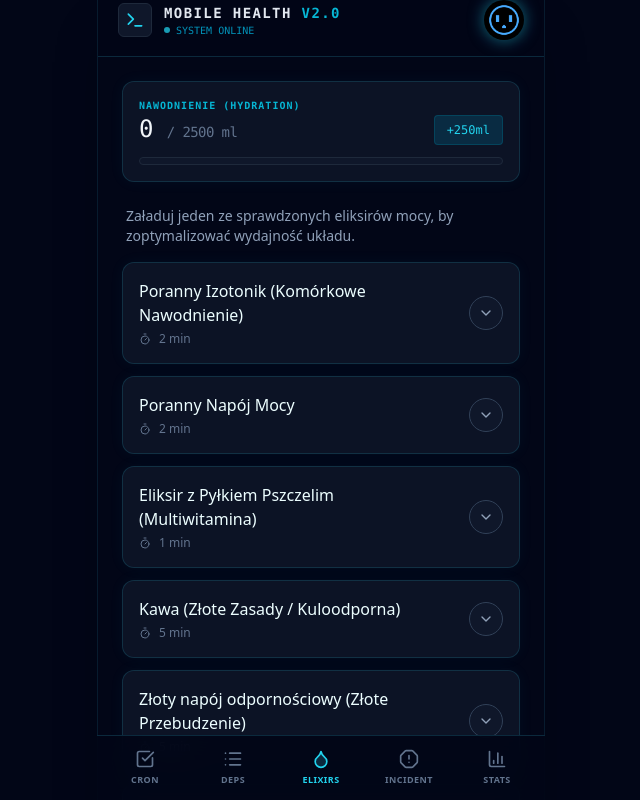
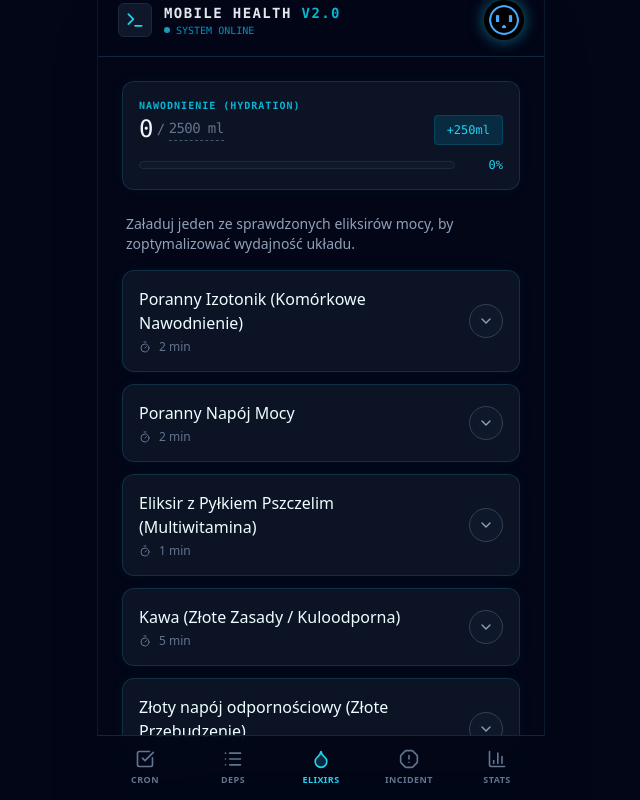
Before and after one commit to mariusz-pk/Zdrowie-IT, a React (Vite) app: page / in a window 1280 px wide. Both pictures are taken after a click on the button "ELIXIRS". Shown: the top 800 px of the page, without its empty margins (319-959 px from the left). Built offline with nearby package versions, Linux system fonts and the light colour scheme.

Commit message:
feat(cron): add Vitamin D3K2 tracking and improve hydration logger
- Add Vitamin D3K2 checkbox to DailyCron with scoring integration.
- Update score calculation logic for balanced weighting.
- Add hydration history logs and configurable goal setting in RuntimeElixirs.

```diff
--- a/src/components/DailyCron.tsx
+++ b/src/components/DailyCron.tsx
@@ -7,6 +7,7 @@ type DailyCronState = {
   neatProcess: boolean;
   neatSteps: string;
   shutdownSequence: boolean;
+  vitaminD3K2: boolean;
   energia: number;
   sen: number;
 };
@@ -25,6 +26,7 @@ const DEFAULT_STATE: DailyCronState = {
   neatProcess: false,
   neatSteps: '',
   shutdownSequence: false,
+  vitaminD3K2: false,
   energia: 5,
   sen: 5,
 };
@@ -54,9 +56,11 @@ export function DailyCron() {
     if (state.threadSleep) checks++;
     if (state.neatProcess) checks++;
     if (state.shutdownSequence) checks++;
+    if (state.vitaminD3K2) checks++;
 
-    const energiaPoints = (state.energia / 10) * 30;
-    const senPoints = (state.sen / 10) * 30;
+    // (5 checks * 10 points = max 50 points) + 25 + 25 = 100
+    const energiaPoints = (state.energia / 10) * 25;
+    const senPoints = (state.sen / 10) * 25;
 
     const calculatedScore = Math.round((checks * 10) + energiaPoints + senPoints);
     setScore(Math.min(100, Math.max(0, calculatedScore)));
@@ -159,6 +163,12 @@ export function DailyCron() {
         </label>
 
         <label className={`flex items-center gap-3 ${isReadOnly ? 'cursor-default' : 'cursor-pointer group'}`}>
+          <input type="checkbox" checked={state.vitaminD3K2} onChange={() => handleCheck('vitaminD3K2')} disabled={isReadOnly}
+            className="w-5 h-5 rounded border-cyan-700 bg-slate-900 text-cyan-400 focus:ring-cyan-500 focus:ring-offset-slate-900 transition-colors disabled:opacity-50" />
+          <span className={`text-sm transition-colors ${state.vitaminD3K2 ? 'text-slate-200' : 'text-slate-400'} ${!isReadOnly && 'group-hover:text-cyan-300'}`}>Witamina D3 + K2 MK7 (z tłuszczami) <span className="text-xs text-slate-500">- load_balancer</span></span>
+        </label>
+
+        <label className={`flex items-center gap-3 ${isReadOnly ? 'cursor-default' : 'cursor-pointer group'}`}>
           <input type="checkbox" checked={state.threadSleep} onChange={() => handleCheck('threadSleep')} disabled={isReadOnly}
             className="w-5 h-5 rounded border-cyan-700 bg-slate-900 text-cyan-400 focus:ring-cyan-500 focus:ring-offset-slate-900 transition-colors disabled:opacity-50" />
           <span className={`text-sm transition-colors ${state.threadSleep ? 'text-slate-200' : 'text-slate-400'} ${!isReadOnly && 'group-hover:text-cyan-300'}`}>Kawa &gt;90 min <span className="text-xs text-slate-500">- Thread.sleep</span></span>
--- a/src/components/RuntimeElixirs.tsx
+++ b/src/components/RuntimeElixirs.tsx
@@ -110,15 +110,40 @@ function ElixirCard({ recipe, isOpen, toggleOpen }: { recipe: ElixirRecipe; isOp
   );
 }
 
+type LogEntry = {
+  time: string;
+  amount: number;
+};
+
 function HydrationLogger() {
   const [hydration, setHydration] = useState(0);
   const [isAdding, setIsAdding] = useState(false);
-  const goal = 2500; // 2.5L goal
+  const [history, setHistory] = useState<LogEntry[]>([]);
+  const [goal, setGoal] = useState(2500); // 2.5L goal
+  const [isEditingGoal, setIsEditingGoal] = useState(false);
+  const [tempGoal, setTempGoal] = useState(goal.toString());
 
   const addHydration = () => {
     setIsAdding(true);
+
+    // Add to history
+    const now = new Date();
+    const timeStr = `${now.getHours().toString().padStart(2, '0')}:${now.getMinutes().toString().padStart(2, '0')}`;
+    setHistory(prev => [{ time: timeStr, amount: 250 }, ...prev].slice(0, 5));
+
     setHydration((prev) => Math.min(prev + 250, goal));
     setTimeout(() => setIsAdding(false), 500);
+  };
+
+  const saveGoal = () => {
+    const val = parseInt(tempGoal, 10);
+    if (!isNaN(val) && val > 0) {
+      setGoal(val);
+      setHydration(prev => Math.min(prev, val));
+    } else {
+      setTempGoal(goal.toString());
+    }
+    setIsEditingGoal(false);
   };
 
   const percentage = Math.min((hydration / goal) * 100, 100);
@@ -128,8 +153,30 @@ function HydrationLogger() {
       <div className="flex justify-between items-end mb-3">
         <div>
           <h3 className="text-[10px] uppercase tracking-widest text-cyan-500 font-bold font-mono">Nawodnienie (Hydration)</h3>
-          <div className="text-2xl font-light text-slate-100 font-mono tracking-tight">
-            {hydration} <span className="text-sm text-slate-500">/ {goal} ml</span>
+          <div className="text-2xl font-light text-slate-100 font-mono tracking-tight flex items-center gap-1">
+            <span>{hydration}</span>
+            <span className="text-sm text-slate-500 flex items-center">
+              /
+              {isEditingGoal ? (
+                <input
+                  type="number"
+                  value={tempGoal}
+                  onChange={(e) => setTempGoal(e.target.value)}
+                  onBlur={saveGoal}
+                  onKeyDown={(e) => e.key === 'Enter' && saveGoal()}
+                  className="w-16 bg-slate-900 border border-cyan-800 text-cyan-300 ml-1 px-1 py-0.5 rounded outline-none text-xs"
+                  autoFocus
+                />
+              ) : (
+                <span
+                  className="ml-1 cursor-pointer hover:text-cyan-400 transition-colors border-b border-dashed border-slate-600 pb-0.5"
+                  onClick={() => setIsEditingGoal(true)}
+                  title="Kliknij, aby zmienić cel"
+                >
+                  {goal} ml
+                </span>
+              )}
+            </span>
           </div>
         </div>
         <button
@@ -147,13 +194,18 @@ function HydrationLogger() {
         </button>
       </div>
 
-      <div className="h-2 w-full bg-slate-900 rounded-full overflow-hidden border border-slate-800">
+      <div className="flex items-center gap-3">
+        <div className="h-2 w-full bg-slate-900 rounded-full overflow-hidden border border-slate-800 flex-1">
           <motion.div
             className="h-full bg-gradient-to-r from-cyan-600 to-cyan-400"
             initial={{ width: 0 }}
             animate={{ width: `${percentage}%` }}
             transition={{ type: "spring", stiffness: 50, damping: 15 }}
           />
+        </div>
+        <div className="text-xs font-mono text-cyan-400 min-w-[36px] text-right">
+          {percentage.toFixed(0)}%
+        </div>
       </div>
 
       {hydration >= goal && (
@@ -164,6 +216,23 @@ function HydrationLogger() {
         >
           Cel dzienny osiągnięty. System nawodniony.
         </motion.div>
+      )}
+
+      {history.length > 0 && (
+        <div className="mt-4 pt-3 border-t border-slate-800">
+          <h4 className="text-[9px] uppercase tracking-widest text-slate-500 font-mono mb-2">Ostatnie logi (Last 5)</h4>
+          <div className="space-y-1.5">
+            {history.map((log, i) => (
+              <div key={i} className="flex justify-between items-center text-xs font-mono text-slate-400">
+                <div className="flex items-center gap-2">
+                  <div className="w-1.5 h-1.5 rounded-full bg-cyan-500/50"></div>
+                  <span>{log.time}</span>
+                </div>
+                <span className="text-cyan-400">+{log.amount} ml</span>
+              </div>
+            ))}
+          </div>
+        </div>
       )}
     </div>
   );
```
Lines whose indentation alone changed are shown as unchanged.
